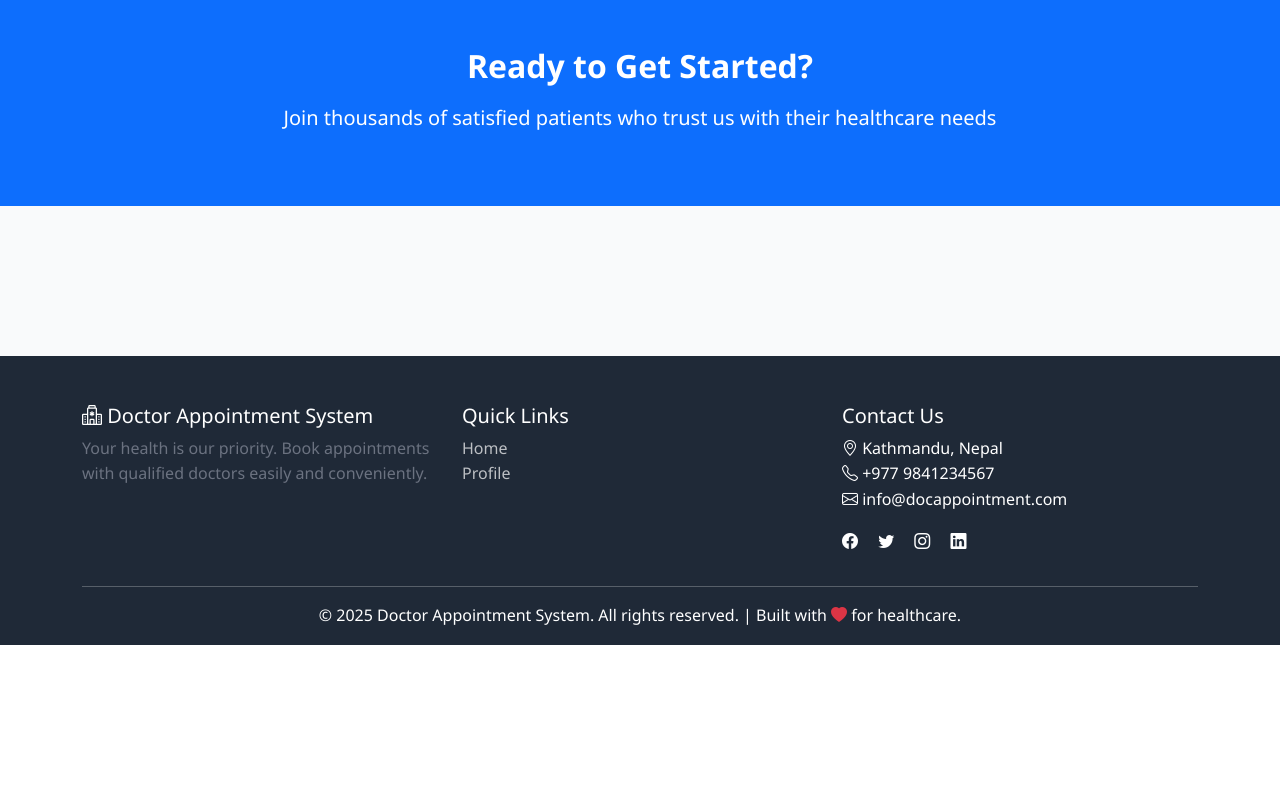
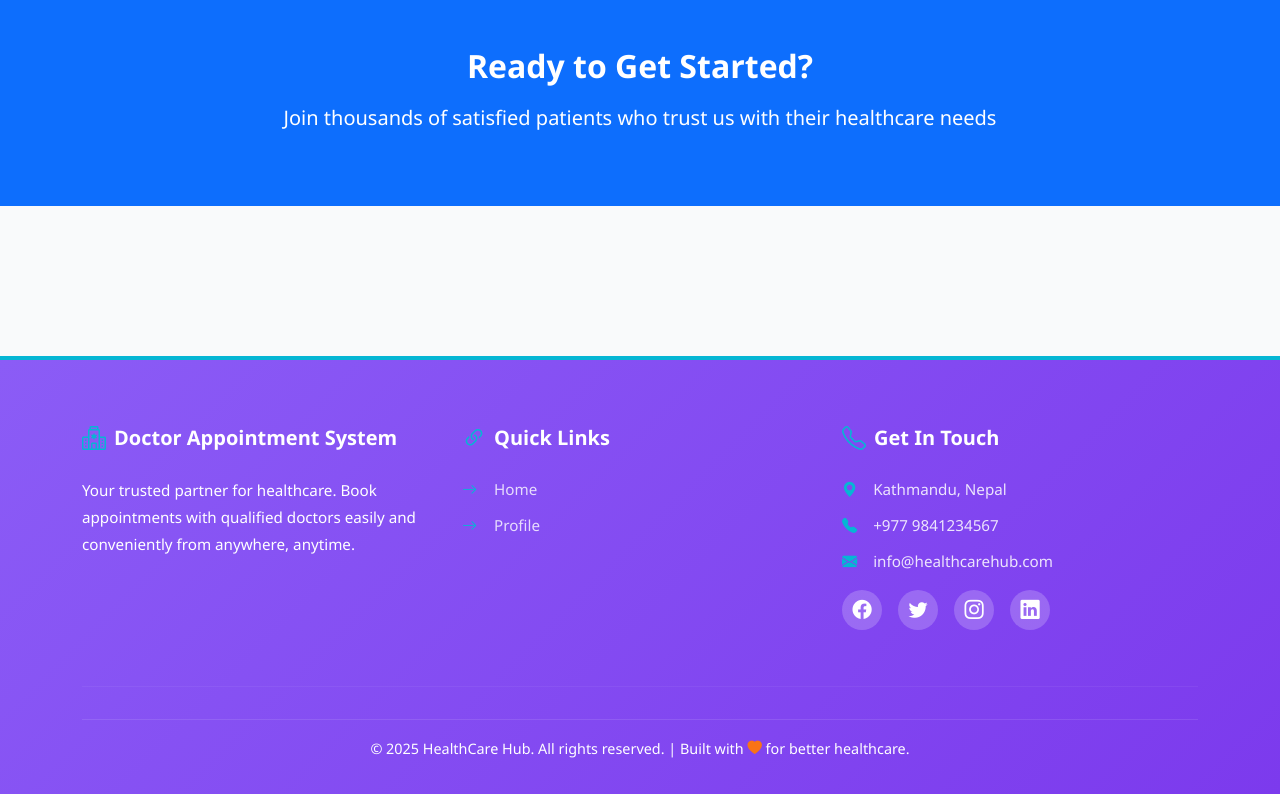
Before and after one commit to sujitsahkanu732-maker/Doctor-Appointment-System, a Flask app: page / in a window 1280 px wide. Shown: the part 2372-3166 px from the top of the page. Before the commit the page ends 3017 px from the top, so only its background shows below. Run offline with Flask 3, Linux system fonts and the light colour scheme; the visitor is signed in with stand-in values (Sample User, id 1).

Commit message:
Update styles and enhance footer content; add new template files for improved structure

```diff
--- a/static/css/style.css
+++ b/static/css/style.css
@@ -5,14 +5,14 @@
 
 /* ==================== ROOT VARIABLES ==================== */
 :root {
-    --primary-color: #2563eb;
-    --secondary-color: #10b981;
-    --danger-color: #ef4444;
-    --warning-color: #f59e0b;
-    --dark-color: #1f2937;
-    --light-color: #f3f4f6;
-    --text-color: #374151;
-    --border-color: #e5e7eb;
+    --primary-color: #8b5cf6;
+    --secondary-color: #06b6d4;
+    --danger-color: #f97316;
+    --warning-color: #ec4899;
+    --dark-color: #1e293b;
+    --light-color: #f1f5f9;
+    --text-color: #334155;
+    --border-color: #cbd5e1;
 }
 
 /* ==================== GLOBAL STYLES ==================== */
@@ -380,26 +380,108 @@ body {
 
 /* ==================== FOOTER ==================== */
 footer {
-    background-color: var(--dark-color);
+    background: linear-gradient(135deg, var(--primary-color), #7c3aed);
     color: white;
-    padding: 3rem 0 1rem;
+    padding: 4rem 0 2rem;
     margin-top: 5rem;
+    border-top: 4px solid var(--secondary-color);
+}
+
+footer h5 {
+    font-weight: 700;
+    margin-bottom: 1.5rem;
+    color: white;
+    display: flex;
+    align-items: center;
+    gap: 0.5rem;
+}
+
+footer h5 i {
+    font-size: 1.5rem;
+    color: var(--secondary-color);
+}
+
+footer p {
+    font-size: 0.95rem;
+    line-height: 1.8;
+    margin-bottom: 1rem;
+}
+
+footer ul li {
+    margin-bottom: 0.75rem;
+    color: rgba(255, 255, 255, 0.85);
+    font-size: 0.95rem;
+}
+
+footer ul li i {
+    color: var(--secondary-color);
+    margin-right: 0.75rem;
+    width: 20px;
 }
 
 .footer-links a {
-    color: rgba(255, 255, 255, 0.7);
+    color: rgba(255, 255, 255, 0.8);
     text-decoration: none;
     transition: all 0.3s ease;
+    font-weight: 500;
+    display: inline-flex;
+    align-items: center;
 }
 
 .footer-links a:hover {
+    color: var(--secondary-color);
+    text-decoration: none;
+    transform: translateX(5px);
+}
+
+.footer-social {
+    display: flex;
+    gap: 1rem;
+}
+
+.footer-social a {
+    width: 40px;
+    height: 40px;
+    border-radius: 50%;
+    background-color: rgba(255, 255, 255, 0.2);
+    display: flex;
+    align-items: center;
+    justify-content: center;
     color: white;
-    text-decoration: underline;
+    transition: all 0.3s ease;
+    font-size: 1.2rem;
+}
+
+.footer-social a:hover {
+    background-color: var(--secondary-color);
+    color: white;
+    transform: translateY(-3px);
+    box-shadow: 0 4px 12px rgba(6, 182, 212, 0.4);
+}
+
+footer hr {
+    border-color: rgba(255, 255, 255, 0.2);
+    margin: 2rem 0;
+}
+
+.footer-bottom {
+    text-align: center;
+    padding-top: 1rem;
+    border-top: 1px solid rgba(255, 255, 255, 0.1);
+}
+
+.footer-bottom p {
+    font-size: 0.9rem;
+    margin-bottom: 0;
+}
+
+.footer-bottom i {
+    color: var(--danger-color);
 }
 
 /* ==================== PROFILE ==================== */
 .profile-header {
-    background: linear-gradient(135deg, var(--primary-color), #1d4ed8);
+    background: linear-gradient(135deg, var(--primary-color), #7c3aed);
     color: white;
     padding: 3rem 2rem;
     border-radius: 10px;
--- a/templates/base.html
+++ b/templates/base.html
@@ -120,50 +120,50 @@
     <footer>
         <div class="container">
             <div class="row">
-                <div class="col-md-4 mb-3">
+                <div class="col-md-4 mb-4">
                     <h5><i class="bi bi-hospital"></i> Doctor Appointment System</h5>
-                    <p class="text-muted">
-                        Your health is our priority. Book appointments with qualified doctors easily and conveniently.
+                    <p>
+                        Your trusted partner for healthcare. Book appointments with qualified doctors easily and conveniently from anywhere, anytime.
                     </p>
                 </div>
-                <div class="col-md-4 mb-3">
-                    <h5>Quick Links</h5>
+                <div class="col-md-4 mb-4">
+                    <h5><i class="bi bi-link-45deg"></i> Quick Links</h5>
                     <ul class="list-unstyled footer-links">
-                        <li><a href="{{ url_for('index') }}">Home</a></li>
+                        <li><a href="{{ url_for('index') }}"><i class="bi bi-arrow-right"></i> Home</a></li>
                         {% if session.user_id %}
                             {% if session.user_type == 'patient' %}
-                                <li><a href="{{ url_for('view_doctors') }}">Find Doctors</a></li>
-                                <li><a href="{{ url_for('patient_dashboard') }}">My Appointments</a></li>
+                                <li><a href="{{ url_for('view_doctors') }}"><i class="bi bi-arrow-right"></i> Find Doctors</a></li>
+                                <li><a href="{{ url_for('patient_dashboard') }}"><i class="bi bi-arrow-right"></i> My Appointments</a></li>
                             {% elif session.user_type == 'doctor' %}
-                                <li><a href="{{ url_for('doctor_dashboard') }}">My Dashboard</a></li>
+                                <li><a href="{{ url_for('doctor_dashboard') }}"><i class="bi bi-arrow-right"></i> My Dashboard</a></li>
                             {% endif %}
-                            <li><a href="{{ url_for('profile') }}">Profile</a></li>
+                            <li><a href="{{ url_for('profile') }}"><i class="bi bi-arrow-right"></i> Profile</a></li>
                         {% else %}
-                            <li><a href="{{ url_for('login') }}">Login</a></li>
-                            <li><a href="{{ url_for('register') }}">Register</a></li>
+                            <li><a href="{{ url_for('login') }}"><i class="bi bi-arrow-right"></i> Login</a></li>
+                            <li><a href="{{ url_for('register') }}"><i class="bi bi-arrow-right"></i> Register</a></li>
                         {% endif %}
                     </ul>
                 </div>
-                <div class="col-md-4 mb-3">
-                    <h5>Contact Us</h5>
+                <div class="col-md-4 mb-4">
+                    <h5><i class="bi bi-telephone"></i> Get In Touch</h5>
                     <ul class="list-unstyled">
-                        <li><i class="bi bi-geo-alt"></i> Kathmandu, Nepal</li>
-                        <li><i class="bi bi-telephone"></i> +977 9841234567</li>
-                        <li><i class="bi bi-envelope"></i> info@docappointment.com</li>
+                        <li><i class="bi bi-geo-alt-fill"></i> Kathmandu, Nepal</li>
+                        <li><i class="bi bi-telephone-fill"></i> +977 9841234567</li>
+                        <li><i class="bi bi-envelope-fill"></i> info@healthcarehub.com</li>
                     </ul>
-                    <div class="mt-3">
-                        <a href="#" class="text-white me-3"><i class="bi bi-facebook"></i></a>
-                        <a href="#" class="text-white me-3"><i class="bi bi-twitter"></i></a>
-                        <a href="#" class="text-white me-3"><i class="bi bi-instagram"></i></a>
-                        <a href="#" class="text-white"><i class="bi bi-linkedin"></i></a>
+                    <div class="footer-social mt-3">
+                        <a href="#" title="Facebook"><i class="bi bi-facebook"></i></a>
+                        <a href="#" title="Twitter"><i class="bi bi-twitter"></i></a>
+                        <a href="#" title="Instagram"><i class="bi bi-instagram"></i></a>
+                        <a href="#" title="LinkedIn"><i class="bi bi-linkedin"></i></a>
                     </div>
                 </div>
             </div>
-            <hr class="bg-light">
-            <div class="text-center">
-                <p class="mb-0">
-                    &copy; 2025 Doctor Appointment System. All rights reserved. |
-                    Built with <i class="bi bi-heart-fill text-danger"></i> for healthcare.
+            <hr>
+            <div class="footer-bottom">
+                <p>
+                    &copy; 2025 HealthCare Hub. All rights reserved. |
+                    Built with <i class="bi bi-heart-fill"></i> for better healthcare.
                 </p>
             </div>
         </div>
```
Also changed, not shown: other parts of static/css/style.css (+11 -11 lines), doctor_appointment_system/templates/404.html (added), doctor_appointment_system/templates/500.html (added), doctor_appointment_system/templates/base.html (added), doctor_appointment_system/templates/book_appointment.html (added), doctor_appointment_system/templates/doctor_dashboard.html (added), doctor_appointment_system/templates/doctors.html (added), doctor_appointment_system/templates/edit_profile.html (added), doctor_appointment_system/templates/index.html (added), doctor_appointment_system/templates/login.html (added), doctor_appointment_system/templates/patient_dashboard.html (added), doctor_appointment_system/templates/profile.html (added), doctor_appointment_system/templates/register.html (added).
